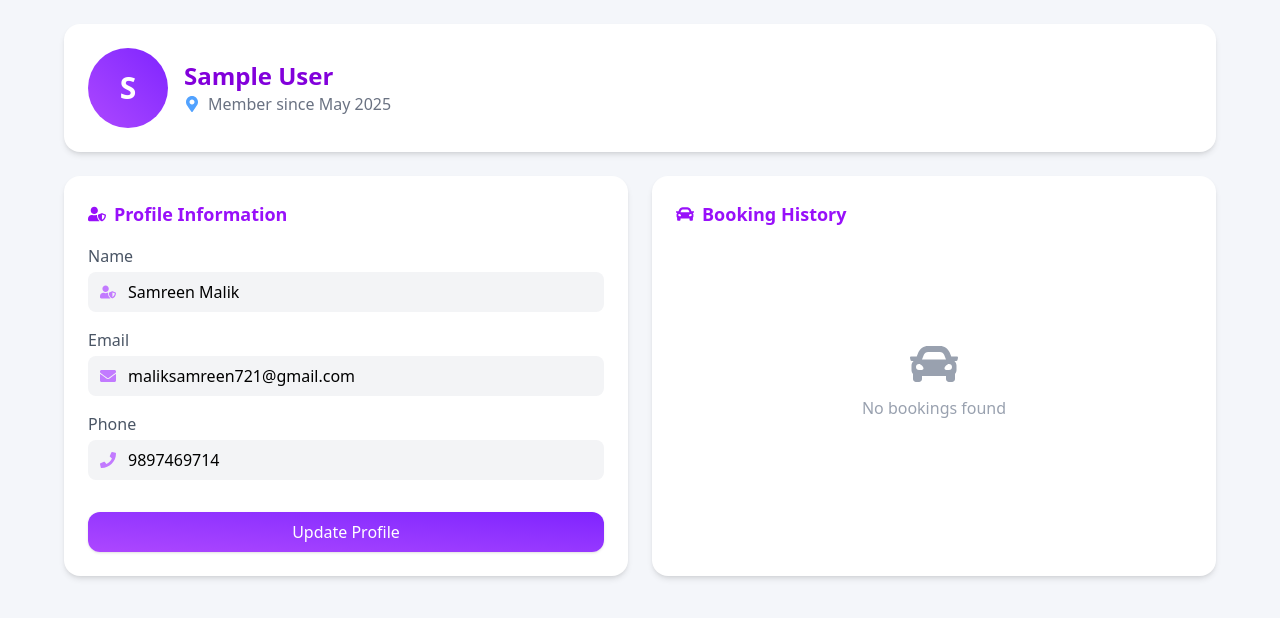
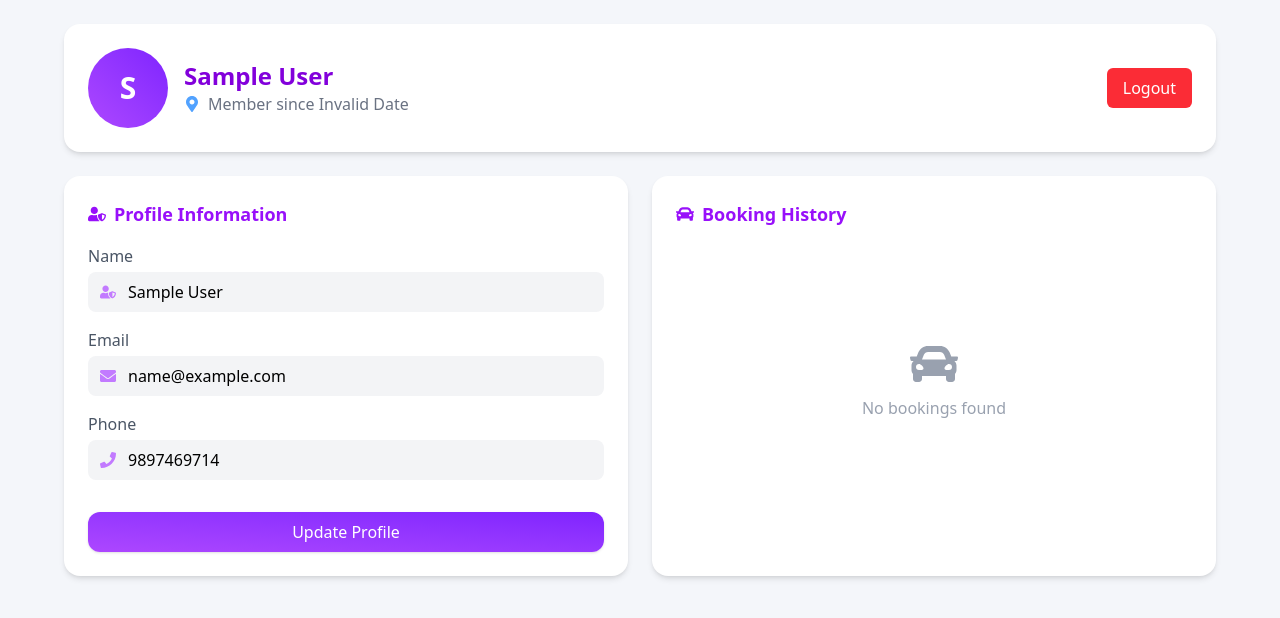
Before and after one commit to devoleper-samreen/Car-Rental, a React (Vite) app in the folder Frontend/: page /user/dashboard in a window 1280 px wide. Shown: the top 618 px of the page. Built offline with nearby package versions, Linux system fonts and the light colour scheme; sample sign-in values are in the browser's storage.

Commit message:
feat: add logout functionality for user and admin in authSlice, update user dashboard with dynamic logout handling

```diff
--- a/Frontend/src/dashboard/AdminDashboard.jsx
+++ b/Frontend/src/dashboard/AdminDashboard.jsx
@@ -1,11 +1,19 @@
 import { FaTachometerAlt, FaCar, FaCalendarAlt, FaUsers, FaChartPie, FaCog, FaPlus } from "react-icons/fa";
 import { Outlet, useNavigate, useLocation } from 'react-router-dom';
+import { useDispatch } from "react-redux";
+import { adminLogout } from '../features/auth/authSlice'
 
 
 function AdminDashboard() {
     const navigate = useNavigate();
     const location = useLocation();
     const isActive = (path) => location.pathname === path;
+    const dispatch = useDispatch();
+
+    const handleLogout = () => {
+        dispatch(adminLogout());
+        navigate('/admin/login');
+    }
 
     return (
         <div className="flex h-screen bg-gray-100">
@@ -49,7 +57,6 @@ function AdminDashboard() {
             {/* Main Content */}
             <main className="flex-1 p-8 mt-20 bg-[#E5E7EB]">
                 <Outlet />
-
             </main>
 
             {/* Top bar */}
@@ -57,7 +64,7 @@ function AdminDashboard() {
                 <div className="flex items-center gap-2 bg-gray-200 text-gray-700 px-4 py-2 rounded-md">
                     <span className="font-medium">Admin User</span>
                 </div>
-                <button className="bg-red-500 hover:bg-red-600 text-white px-4 py-2 rounded-md cursor-pointer">
+                <button onClick={handleLogout} className="bg-red-500 hover:bg-red-600 text-white px-4 py-2 rounded-md cursor-pointer">
                     Logout
                 </button>
             </div>
--- a/Frontend/src/dashboard/UserDashboard.jsx
+++ b/Frontend/src/dashboard/UserDashboard.jsx
@@ -1,10 +1,20 @@
 import React from 'react';
 import { FaMapMarkerAlt, FaEnvelope, FaPhone, FaCarSide, FaUserShield } from 'react-icons/fa';
 import { FaCar } from "react-icons/fa";
-import { useSelector } from "react-redux";
+import { useSelector, useDispatch } from "react-redux";
+import { userLogout } from '../features/auth/authSlice.js';
+import { useNavigate } from 'react-router-dom';
 
 const UserDashboard = () => {
+    const navigate = useNavigate();
     const { user } = useSelector((state) => state.auth);
+    const dispatch = useDispatch();
+
+    const handleLogout = () => {
+        dispatch(userLogout());
+        navigate('/user/login');
+    };
+
     return (
         <div className="min-h-screen bg-[#f4f6fa] p-6">
             <div className="max-w-6xl mx-auto">
@@ -12,13 +22,20 @@ const UserDashboard = () => {
                 {/* Profile Header */}
                 <div className="bg-white rounded-2xl shadow-md flex items-center p-6 mb-6">
                     <div className="w-20 h-20 rounded-full bg-gradient-to-tr from-purple-500 to-violet-600 flex items-center justify-center text-white text-3xl font-bold">
-                        S
+                        {user?.name?.charAt(0) || 'U'}
                     </div>
                     <div className="ml-4">
-                        <h2 className="text-2xl font-bold text-purple-700">{user?.name || 'Samreen Malik'}</h2>
+                        <h2 className="text-2xl font-bold text-purple-700">{user?.name || 'User'}</h2>
                         <p className="flex items-center text-gray-500">
-                            <FaMapMarkerAlt className="mr-2 text-blue-400" /> Member since May 2025
+                            <FaMapMarkerAlt className="mr-2 text-blue-400" />
+                            {`Member since ${new Date(user?.createdAt).toLocaleString('en-US', {
+                                month: 'long',
+                                year: 'numeric'
+                            })}`}
                         </p>
+                    </div>
+                    <div className="ml-auto bg-red-500 hover:bg-red-600 text-white px-4 py-2 rounded-md cursor-pointer">
+                        <button className='cursor-pointer' onClick={handleLogout}>Logout</button>
                     </div>
                 </div>
 
@@ -33,21 +50,21 @@ const UserDashboard = () => {
                             <label className="text-gray-600 block mb-1">Name</label>
                             <div className="flex items-center bg-gray-100 rounded-lg px-3 py-2">
                                 <FaUserShield className="text-purple-400 mr-3" />
-                                <span>Samreen Malik</span>
+                                <span>{user?.name || 'User'}</span>
                             </div>
                         </div>
                         <div className="mb-4">
                             <label className="text-gray-600 block mb-1">Email</label>
                             <div className="flex items-center bg-gray-100 rounded-lg px-3 py-2">
                                 <FaEnvelope className="text-purple-400 mr-3" />
-                                <span>maliksamreen721@gmail.com</span>
+                                <span>{user?.email || 'user@example.com'}</span>
                             </div>
                         </div>
                         <div className="mb-4">
                             <label className="text-gray-600 block mb-1">Phone</label>
                             <div className="flex items-center bg-gray-100 rounded-lg px-3 py-2">
                                 <FaPhone className="text-purple-400 mr-3" />
-                                <span>9897469714</span>
+                                <span>{user?.phone || '9897469714'}</span>
                             </div>
                         </div>
                         <button className="w-full mt-4 bg-gradient-to-tr from-purple-500 to-violet-600 text-white py-2 rounded-xl shadow hover:scale-105 transition-transform cursor-pointer">
--- a/Frontend/src/features/auth/authSlice.js
+++ b/Frontend/src/features/auth/authSlice.js
@@ -24,18 +24,20 @@ export const authSlice = createSlice({
             localStorage.setItem('admin', JSON.stringify(action.payload.user));
 
         },
-        logout: (state) => {
+        userLogout: (state) => {
             state.user = null;
+            state.userToken = null;
+            localStorage.removeItem('userToken');
+            localStorage.removeItem('user');
+        },
+        adminLogout: (state) => {
             state.admin = null;
-            state.userToken = null;
             state.adminToken = null;
-            localStorage.removeItem('userToken');
             localStorage.removeItem('adminToken');
-            localStorage.removeItem('user');
             localStorage.removeItem('admin');
         }
     }
 })
 
-export const { userLogin, adminLogin, logout } = authSlice.actions;
+export const { userLogin, adminLogin, userLogout, adminLogout } = authSlice.actions;
 export default authSlice.reducer;
```
Also changed, not shown: 1 other file (tests, documents, lock files or other folders).
